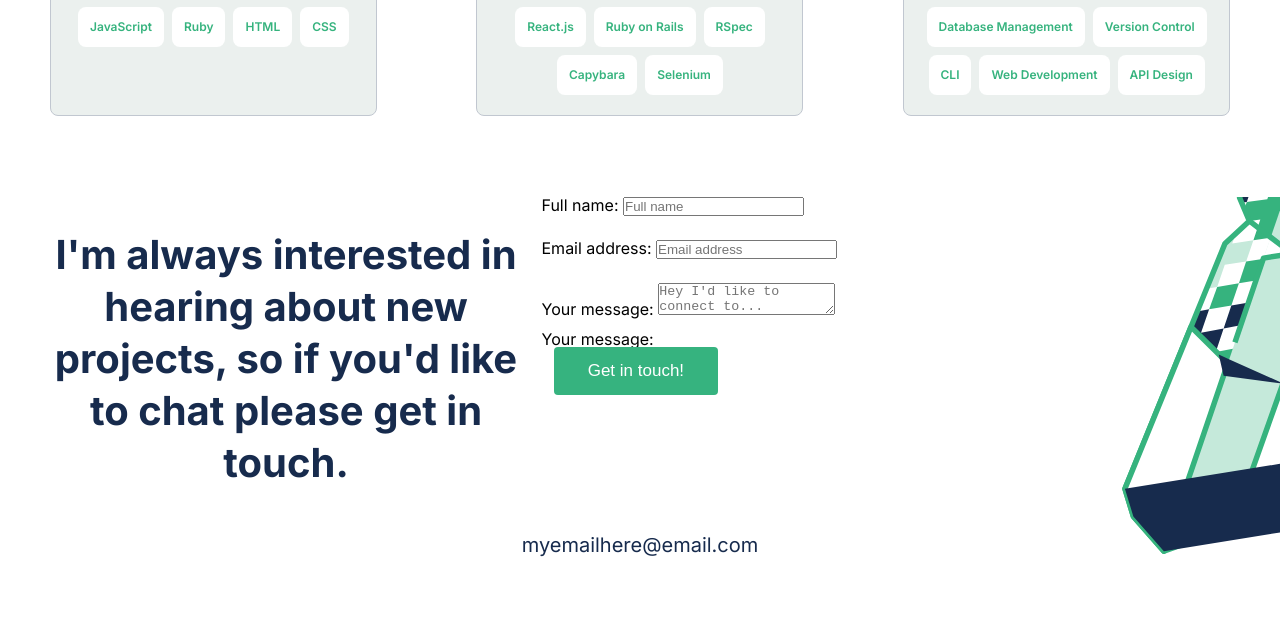
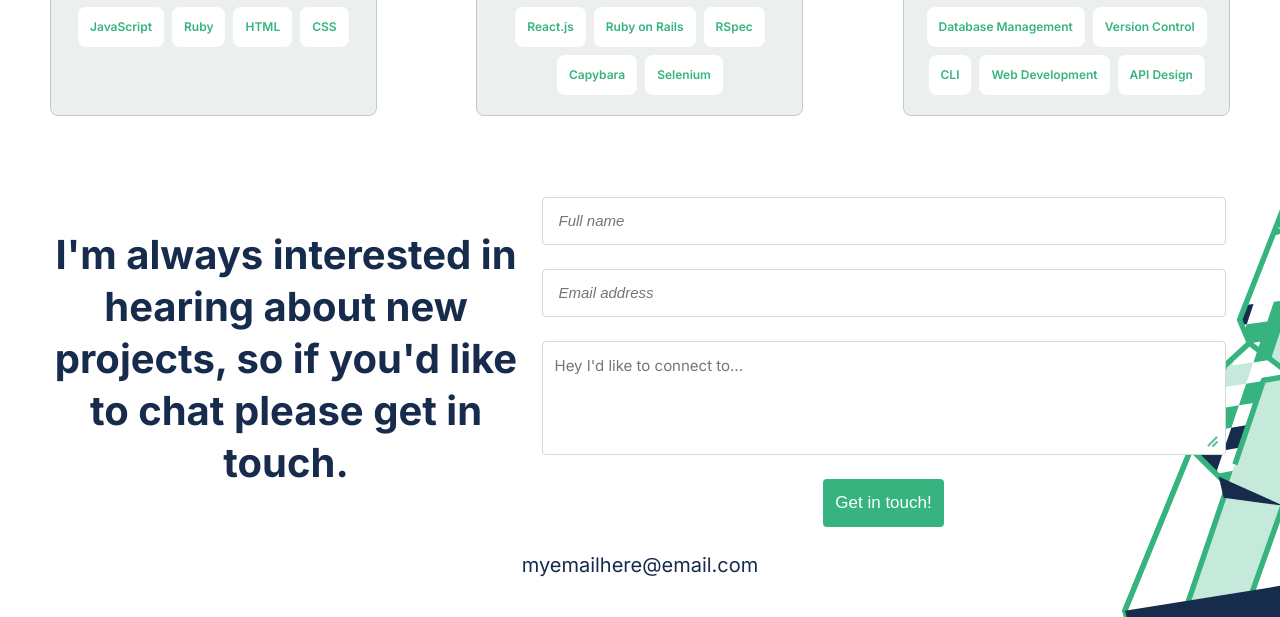
Before and after one commit to Jtaborda21/My-Portfolio, a website: page index.html in a window 1280 px wide. Shown: the part 2800-3417 px from the top of the page. Drawn offline with Linux system fonts and the light colour scheme.

Commit message:
Text line
Text line

```diff
--- a/style.css
+++ b/style.css
@@ -477,6 +477,66 @@
   grid-area: message;
 }
 
+button[type="submit"] {
+  display: flex;
+  justify-content: center;
+  align-items: center;
+  margin: 0 auto;
+  padding: 0 12px;
+  cursor: pointer;
+}
+
+input[type="text"],
+textarea {
+  width: 100%;
+  height: 48px;
+  padding-left: 16px;
+  font-style: italic;
+  font-weight: 400;
+  font-size: 15px;
+  line-height: 24px;
+  border-radius: 4px;
+  background: #fff;
+  border: 1px solid #d0d9d4;
+  resize: none;
+}
+
+textarea {
+  width: 100%;
+  height: 114px;
+  padding: 12px;
+  font-style: normal;
+  font-family: "Inter", sans-serif;
+  background-image: url(Visual/Icon\ -\ Resizer\ Handle.png);
+  background-repeat: no-repeat;
+  background-position: bottom right;
+}
+
+label {
+  display: none;
+}
+
+.contact-my-email {
+  margin: 0 auto 8% auto;
+}
+
+footer {
+  background-color: var(--html-test-background);
+}
+
+.footer {
+  max-width: var(--sect-max-width);
+  height: 72px;
+  margin: auto;
+  display: flex;
+  justify-content: center;
+  align-items: center;
+}
+
+.footer-media ul {
+  margin: 0;
+}
+
 @media screen and (min-width: 375px) {
   header ul {
     width: 255px;
```
